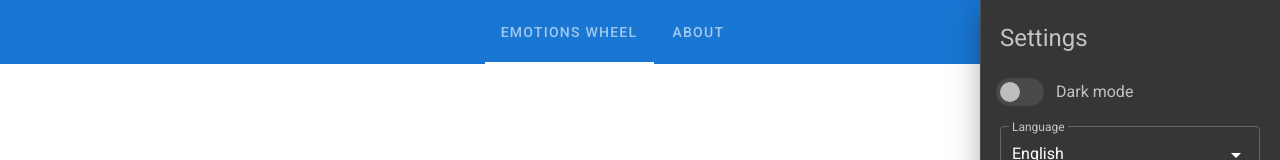
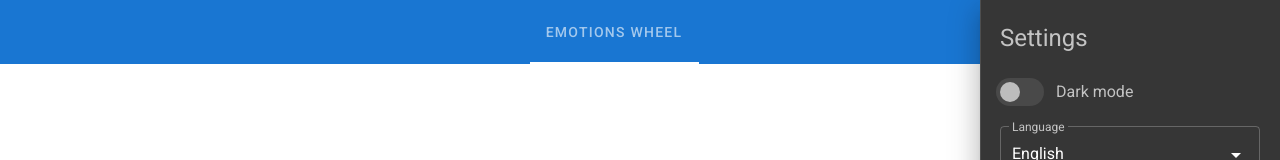
Before and after one commit to julia-suarez-deel/emotion_wheel, a Vue app: page /#/ in a window 1280 px wide. Shown: the top 160 px of the page. Built offline with nearby package versions, Linux system fonts and the light colour scheme.

Commit message:
feat ⛄️: Remove about tab since it's not implemented currently
Refs #2z4e7n

```diff
--- a/src/components/core/AppBar.vue
+++ b/src/components/core/AppBar.vue
@@ -3,8 +3,7 @@
     <v-avatar
       :color="$vuetify.breakpoint.smAndDown ? 'grey darken-1' : 'transparent'"
       size="32"
-    ></v-avatar>
-
+    />
     <v-tabs centered class="ml-n9">
       <v-tab v-for="{ title, to } in items" :key="title" :to="to">
         {{ $t(title) }}
@@ -28,10 +27,6 @@ export default class AppBar extends Vue {
     {
       title: "emotions_wheel",
       to: "/emotions-wheel"
-    },
-    {
-      title: "about",
-      to: "/about"
     }
   ];
 }
```
